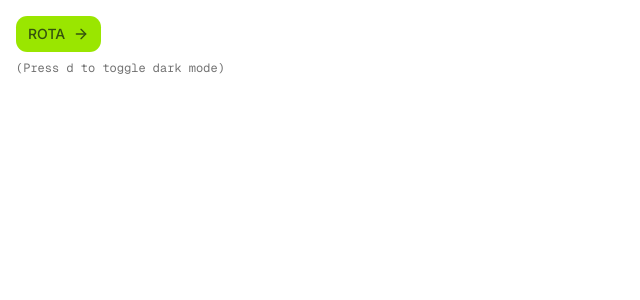
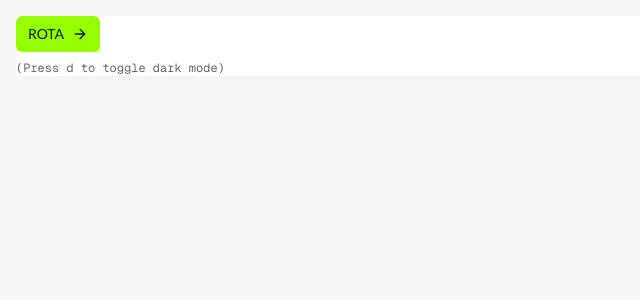
Before and after one commit to l1n3ar/rota-lms, a Next.js app in the folder frontend/: page / in a window 1280 px wide. Shown: the top 300 px of the page, without its empty margins (0-640 px from the left). Built offline with nearby package versions, Linux system fonts and the light colour scheme.

Commit message:
get in basic design system to start

```diff
--- /dev/null
+++ b/frontend/app/admin/layout.tsx
@@ -0,0 +1,12 @@
+import AdminTopBar from '@/components/admin/top-bar'
+import React from 'react'
+
+const AdminLayout = () => {
+  return (
+    <div className='h-full w-full p-8x bg-neutral-100'>
+        <AdminTopBar />
+    </div>
+  )
+}
+
+export default AdminLayout
--- a/frontend/app/globals.css
+++ b/frontend/app/globals.css
@@ -1,3 +1,5 @@
+@import url("https://fonts.googleapis.com/css2?family=Lato:wght@100;300;400;500;600;700;800;900&family=JetBrains+Mono:wght@400;500&display=swap");
+
 @import "tailwindcss";
 @import "tw-animate-css";
 @import "shadcn/tailwind.css";
@@ -5,8 +7,9 @@
 @custom-variant dark (&:is(.dark *));
 
 @theme inline {
-    --font-heading: var(--font-sans);
-    --font-sans: var(--font-sans);
+    --font-heading: var(--font-lato);
+    --font-sans: var(--font-lato);
+    --font-mono: var(--font-mono);
     --color-sidebar-ring: var(--sidebar-ring);
     --color-sidebar-border: var(--sidebar-border);
     --color-sidebar-accent-foreground: var(--sidebar-accent-foreground);
@@ -38,82 +41,171 @@
     --color-card: var(--card);
     --color-foreground: var(--foreground);
     --color-background: var(--background);
-    --radius-sm: calc(var(--radius) * 0.6);
-    --radius-md: calc(var(--radius) * 0.8);
+    --radius-sm: calc(var(--radius) * 0.5);
+    --radius-md: calc(var(--radius) * 0.75);
     --radius-lg: var(--radius);
-    --radius-xl: calc(var(--radius) * 1.4);
-    --radius-2xl: calc(var(--radius) * 1.8);
-    --radius-3xl: calc(var(--radius) * 2.2);
-    --radius-4xl: calc(var(--radius) * 2.6);
+    --radius-xl: calc(var(--radius) * 1.5);
+    --radius-2xl: calc(var(--radius) * 2);
+    --radius-3xl: calc(var(--radius) * 2.4);
+    --radius-4xl: calc(var(--radius) * 2.8);
+    --spacing-1x: var(--size-1x);
+    --spacing-2x: var(--size-2x);
+    --spacing-3x: var(--size-3x);
+    --spacing-4x: var(--size-4x);
+    --spacing-5x: var(--size-5x);
+    --spacing-6x: var(--size-6x);
+    --spacing-7x: var(--size-7x);
+    --spacing-8x: var(--size-8x);
+    --spacing-9x: var(--size-9x);
+    --spacing-10x: var(--size-10x);
 }
 
 :root {
-    --background: oklch(1 0 0);
-    --foreground: oklch(0.145 0 0);
-    --card: oklch(1 0 0);
-    --card-foreground: oklch(0.145 0 0);
-    --popover: oklch(1 0 0);
-    --popover-foreground: oklch(0.145 0 0);
-    --primary: oklch(0.841 0.238 128.85);
-    --primary-foreground: oklch(0.405 0.101 131.063);
-    --secondary: oklch(0.967 0.001 286.375);
-    --secondary-foreground: oklch(0.21 0.006 285.885);
-    --muted: oklch(0.97 0 0);
-    --muted-foreground: oklch(0.556 0 0);
-    --accent: oklch(0.97 0 0);
-    --accent-foreground: oklch(0.205 0 0);
-    --destructive: oklch(0.577 0.245 27.325);
-    --border: oklch(0.922 0 0);
-    --input: oklch(0.922 0 0);
-    --ring: oklch(0.708 0 0);
-    --chart-1: oklch(0.87 0 0);
-    --chart-2: oklch(0.556 0 0);
-    --chart-3: oklch(0.439 0 0);
-    --chart-4: oklch(0.371 0 0);
-    --chart-5: oklch(0.269 0 0);
-    --radius: 0.875rem;
-    --sidebar: oklch(0.985 0 0);
-    --sidebar-foreground: oklch(0.145 0 0);
-    --sidebar-primary: oklch(0.648 0.2 131.684);
-    --sidebar-primary-foreground: oklch(0.986 0.031 120.757);
-    --sidebar-accent: oklch(0.97 0 0);
-    --sidebar-accent-foreground: oklch(0.205 0 0);
-    --sidebar-border: oklch(0.922 0 0);
-    --sidebar-ring: oklch(0.708 0 0);
+    /* ---- Figma "New group / Primary" scale (Colors, Variables Design Sheet) ---- */
+    --color-primary-50: #f4ffe6;
+    --color-primary-100: #eaffcc;
+    --color-primary-150: #dfffb3;
+    --color-primary-200: #d5ff99;
+    --color-primary-300: #bfff66;
+    --color-primary-400: #aaff33;
+    --color-primary-500: #95ff00;
+    --color-primary-600: #77cc00;
+    --color-primary-700: #599900;
+    --color-primary-800: #3c6600;
+    --color-primary-850: #2d4d00;
+    --color-primary-900: #1e3300;
+    --color-primary-950: #0f1a00;
+    --color-primary-1000: #000000;
+
+    /* ---- Figma "Pure colors" ---- */
+    --color-blue: #007aff;
+    --color-purple: #5856d6;
+    --color-success: #34c759;
+    --color-warning: #ff9500;
+    --color-error: #ff3b30;
+
+    /* ---- Figma Variables (Ungrouped collection, verbatim) ---- */
+    --color-slate-500: rgb(98, 116, 142);
+    --color-slate-950: rgb(2, 6, 24);
+    --font-lato: "Lato", system-ui, sans-serif;
+    --font-mono: "JetBrains Mono", "Fira Code", Menlo, Consolas, monospace;
+    --font-weight-thin: 100;
+    --font-weight-extralight: 200;
+    --font-weight-light: 300;
+    --font-weight-normal: 400;
+    --font-weight-medium: 500;
+    --font-weight-semibold: 600;
+    --font-weight-bold: 700;
+    --font-weight-extrabold: 800;
+    --font-weight-black: 900;
+    --font-size-xs: 0.75rem;    /* 12 */
+    --font-size-sm: 0.875rem;   /* 14 */
+    --font-size-base: 1rem;     /* 16 */
+    --font-size-lg: 1.125rem;   /* 18 */
+    --font-size-xl: 1.25rem;    /* 20 */
+    --font-size-2xl: 1.5rem;    /* 24 */
+    --font-size-3xl: 1.875rem;  /* 30 */
+    --font-size-4xl: 2.25rem;   /* 36 */
+    --font-size-5xl: 3rem;      /* 48 */
+    --font-size-6xl: 3.75rem;   /* 60 */
+    --font-size-7xl: 4.5rem;    /* 72 */
+    --font-size-8xl: 6rem;      /* 96 */
+    --font-size-9xl: 8rem;      /* 128 */
+    --font-leading-4: 1rem;      /* 16 */
+    --font-leading-5: 1.25rem;   /* 20 */
+    --font-leading-6: 1.5rem;    /* 24 */
+    --font-leading-7: 1.75rem;   /* 28 */
+    --font-leading-8: 2rem;      /* 32 */
+    --font-leading-9: 2.25rem;   /* 36 */
+    --font-leading-10: 2.5rem;   /* 40 */
+    --font-tracking-normal: 0em;
+    --spacing-2: 0.5rem; /* 8 */
+
+    /* ---- Letter-spacing demo values from the Variables Design Sheet ---- */
+    --tracking-title: 0.15px;
+    --tracking-paragraph: 0.5px;
+    --tracking-label: 0.25px;
+
+    /* ---- Size / Spacing / Padding scale (Variables Design Sheet — 4px base unit) ---- */
+    --size-1x: 0.25rem;  /* 4 */
+    --size-2x: 0.5rem;   /* 8 */
+    --size-3x: 0.75rem;  /* 12 */
+    --size-4x: 1rem;     /* 16 */
+    --size-5x: 1.25rem;  /* 20 */
+    --size-6x: 1.5rem;   /* 24 */
+    --size-7x: 1.75rem;  /* 28 */
+    --size-8x: 2rem;     /* 32 */
+    --size-9x: 2.25rem;  /* 36 */
+    --size-10x: 2.5rem;  /* 40 */
+    --background: #ffffff;
+    --foreground: var(--color-slate-950);
+    --card: #ffffff;
+    --card-foreground: var(--color-slate-950);
+    --popover: #ffffff;
+    --popover-foreground: var(--color-slate-950);
+    --primary: var(--color-primary-500);
+    --primary-foreground: var(--color-primary-950);
+    --secondary: rgb(250, 250, 250);
+    --secondary-foreground: rgb(38, 38, 38);
+    --muted: rgb(250, 250, 250);
+    --muted-foreground: rgb(102, 102, 102);
+    --accent: var(--color-blue);
+    --accent-foreground: #ffffff;
+    --destructive: var(--color-error);
+    --border: rgb(229, 229, 229);
+    --input: rgb(204, 204, 204);
+    --ring: var(--color-blue);
+
+    --chart-1: var(--color-primary-500);
+    --chart-2: var(--color-blue);
+    --chart-3: var(--color-purple);
+    --chart-4: var(--color-warning);
+    --chart-5: var(--color-error);
+
+    --radius: 0.5rem;
+
+    --sidebar: var(--color-primary-950);
+    --sidebar-foreground: var(--color-primary-50);
+    --sidebar-primary: var(--color-primary-500);
+    --sidebar-primary-foreground: var(--color-primary-950);
+    --sidebar-accent: var(--color-primary-800);
+    --sidebar-accent-foreground: var(--color-primary-50);
+    --sidebar-border: var(--color-primary-900);
+    --sidebar-ring: var(--color-blue);
 }
 
 .dark {
-    --background: oklch(0.145 0 0);
-    --foreground: oklch(0.985 0 0);
-    --card: oklch(0.205 0 0);
-    --card-foreground: oklch(0.985 0 0);
-    --popover: oklch(0.205 0 0);
-    --popover-foreground: oklch(0.985 0 0);
-    --primary: oklch(0.768 0.233 130.85);
-    --primary-foreground: oklch(0.405 0.101 131.063);
-    --secondary: oklch(0.274 0.006 286.033);
-    --secondary-foreground: oklch(0.985 0 0);
-    --muted: oklch(0.269 0 0);
-    --muted-foreground: oklch(0.708 0 0);
-    --accent: oklch(0.269 0 0);
-    --accent-foreground: oklch(0.985 0 0);
-    --destructive: oklch(0.704 0.191 22.216);
-    --border: oklch(1 0 0 / 10%);
-    --input: oklch(1 0 0 / 15%);
-    --ring: oklch(0.556 0 0);
-    --chart-1: oklch(0.87 0 0);
-    --chart-2: oklch(0.556 0 0);
-    --chart-3: oklch(0.439 0 0);
-    --chart-4: oklch(0.371 0 0);
-    --chart-5: oklch(0.269 0 0);
-    --sidebar: oklch(0.205 0 0);
-    --sidebar-foreground: oklch(0.985 0 0);
-    --sidebar-primary: oklch(0.768 0.233 130.85);
-    --sidebar-primary-foreground: oklch(0.274 0.072 132.109);
-    --sidebar-accent: oklch(0.269 0 0);
-    --sidebar-accent-foreground: oklch(0.985 0 0);
-    --sidebar-border: oklch(1 0 0 / 10%);
-    --sidebar-ring: oklch(0.556 0 0);
+    --background: var(--color-slate-950);
+    --foreground: rgb(250, 250, 250);
+    --card: rgb(26, 26, 26);
+    --card-foreground: rgb(250, 250, 250);
+    --popover: rgb(26, 26, 26);
+    --popover-foreground: rgb(250, 250, 250);
+    --primary: var(--color-primary-500);
+    --primary-foreground: var(--color-primary-950);
+    --secondary: rgb(38, 38, 38);
+    --secondary-foreground: rgb(250, 250, 250);
+    --muted: rgb(38, 38, 38);
+    --muted-foreground: rgb(179, 179, 179);
+    --accent: var(--color-blue);
+    --accent-foreground: #ffffff;
+    --destructive: var(--color-error);
+    --border: rgb(38, 38, 38);
+    --input: rgb(102, 102, 102);
+    --ring: var(--color-blue);
+    --chart-1: var(--color-primary-500);
+    --chart-2: var(--color-blue);
+    --chart-3: var(--color-purple);
+    --chart-4: var(--color-warning);
+    --chart-5: var(--color-error);
+    --sidebar: var(--color-primary-950);
+    --sidebar-foreground: var(--color-primary-50);
+    --sidebar-primary: var(--color-primary-500);
+    --sidebar-primary-foreground: var(--color-primary-950);
+    --sidebar-accent: var(--color-primary-800);
+    --sidebar-accent-foreground: var(--color-primary-50);
+    --sidebar-border: var(--color-primary-900);
+    --sidebar-ring: var(--color-blue);
 }
 
 @layer base {
--- a/frontend/app/layout.tsx
+++ b/frontend/app/layout.tsx
@@ -20,10 +20,12 @@ export default function RootLayout({
     <html
       lang="en"
       suppressHydrationWarning
-      className={cn("antialiased p-4", fontMono.variable, "font-sans", inter.variable)}
+      className={cn("antialiased p-4 w-full h-full bg-neutral-100", fontMono.variable, "font-sans", inter.variable)}
     >
       <body>
-        <ThemeProvider>{children}</ThemeProvider>
+        <ThemeProvider>
+          {children}
+          </ThemeProvider>
       </body>
     </html>
   )
--- /dev/null
+++ b/frontend/components/admin/top-bar.tsx
@@ -0,0 +1,26 @@
+import React from 'react'
+import { Button } from '../ui/button'
+import { TextAlignStart } from 'lucide-react'
+
+const AdminTopBar = () => {
+    return (
+        <div className='w-full flex items-center justify-between'>
+
+            <div className='flex items-center gap-4'>
+                <Button className='rounded-full p-4x shrink-0' size='icon-lg' variant='outline'><TextAlignStart /></Button>
+                <div className='flex flex-col'>
+                    <span className='text-2xl'>Hello Hossein</span>
+                    <span className='text-xs text-neutral-500'>Let's learn something new today!</span>
+
+                </div>
+            </div>
+
+            <div className='flex items-center gap-2'>
+
+            </div>
+
+        </div>
+    )
+}
+
+export default AdminTopBar
```
